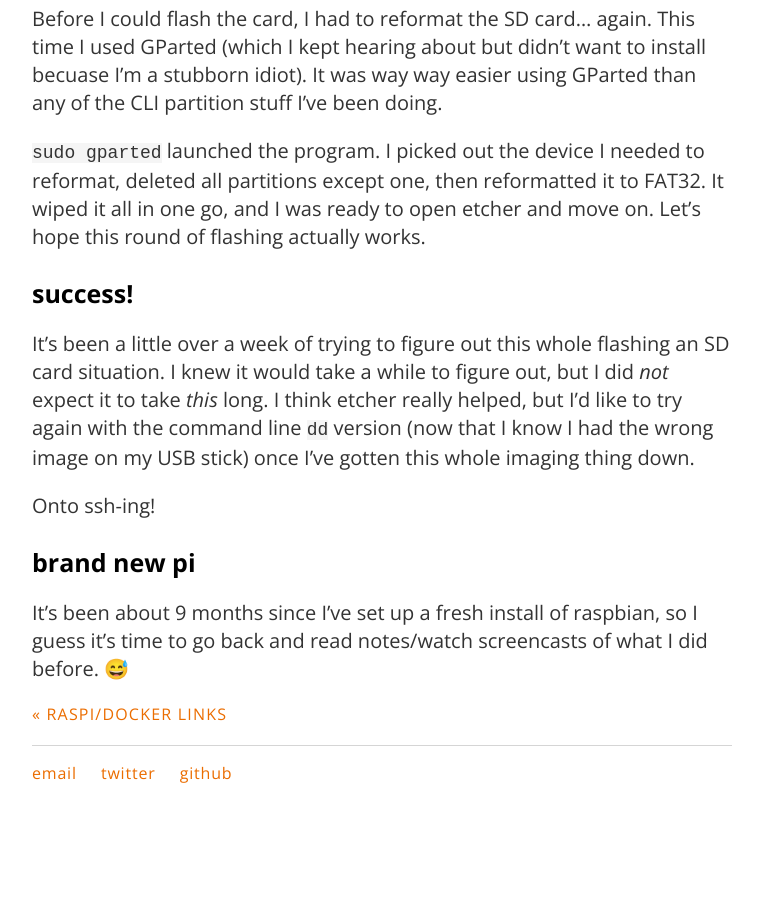
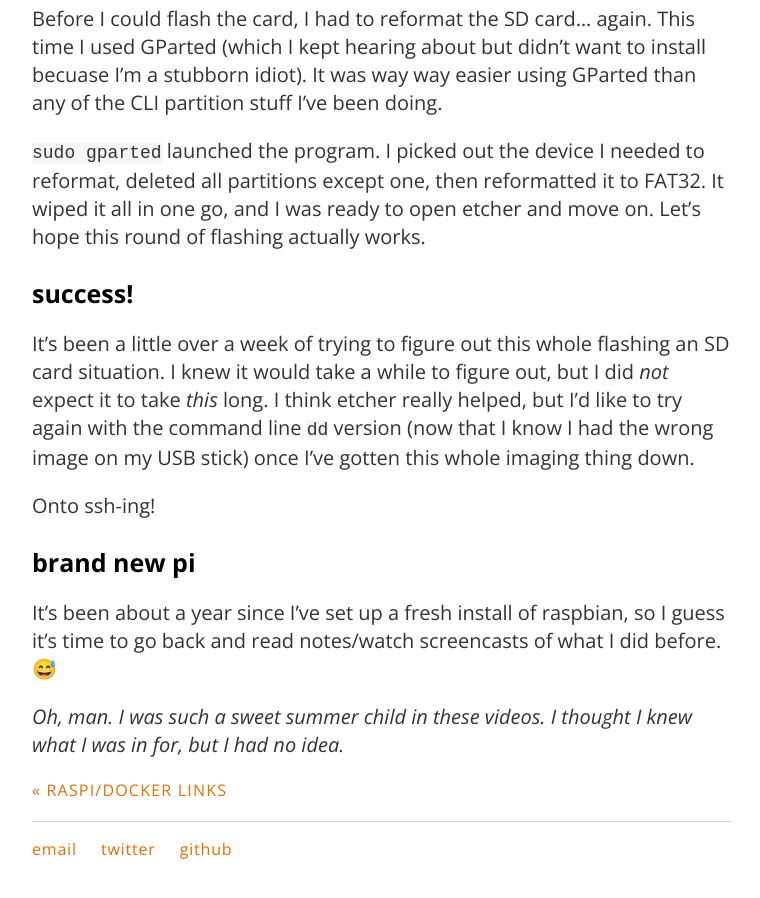
Before and after one commit to carylwyatt/carylwyatt.github.io, a Jekyll site: the page built from _posts/2018-08-13-week-of-13-august.md, in a window 1280 px wide and 900 px high, scrolled down 2754 px. Shown: the whole window, without its empty margins (258-1018 px from the left). Built offline with Jekyll 4.4.1, drawn with Linux system fonts in a browser that asks for light colours; emoji names are drawn with the system emoji font; before the commit the page ends 3578 px from its top, so only the background shows below that.

Commit message:
end of day notes

```diff
--- a/_posts/2018-08-13-week-of-13-august.md
+++ b/_posts/2018-08-13-week-of-13-august.md
@@ -57,4 +57,6 @@ Onto ssh-ing!
 
 ### brand new pi
 
-It's been about 9 months since I've set up a fresh install of raspbian, so I guess it's time to go back and read notes/watch screencasts of what I did before. :sweat_smile:
+It's been about a year since I've set up a fresh install of raspbian, so I guess it's time to go back and read notes/watch screencasts of what I did before. :sweat_smile:
+
+*Oh, man. I was such a sweet summer child in these videos. I thought I knew what I was in for, but I had no idea.*
```
